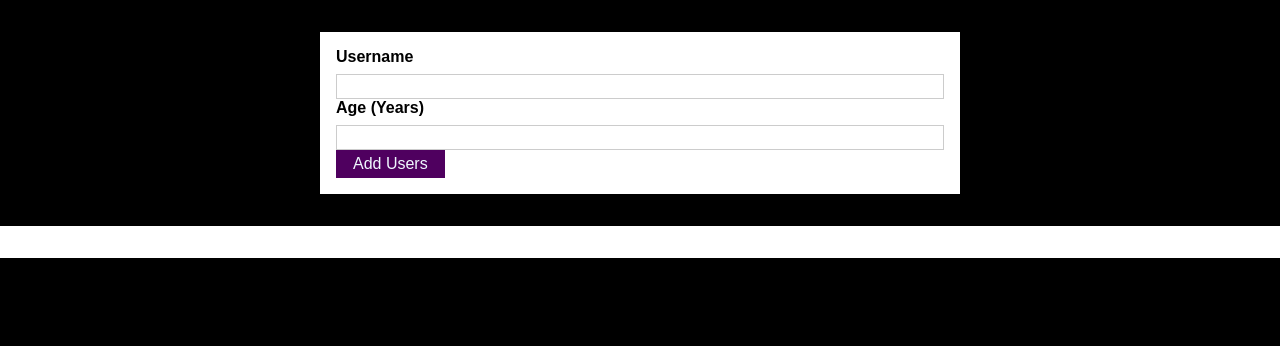
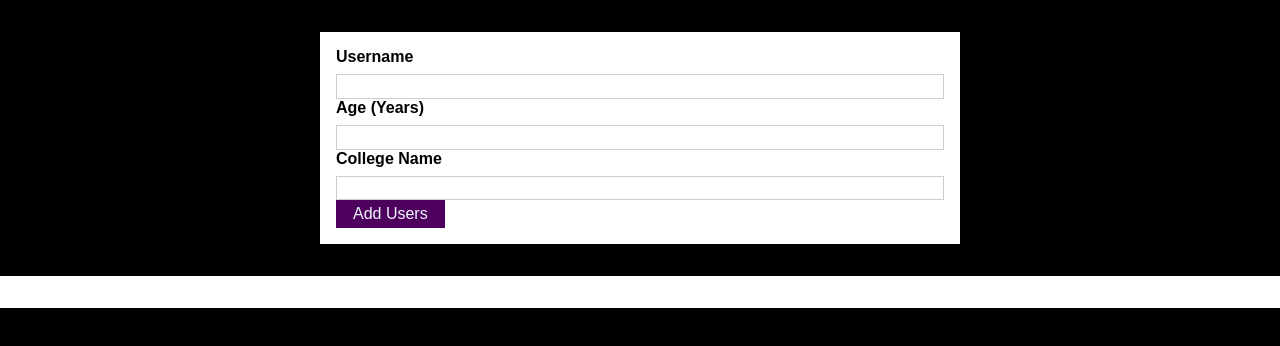
Before and after one commit to mithunkumar123x/Simple-React-Project, a React (Create React App) app in the folder 01reactproject/: page / in a window 1280 px wide. Shown: the top 346 px of the page. Built offline with nearby package versions, Linux system fonts and the light colour scheme.

Commit message:
adding college name ref

```diff
--- a/01reactproject/src/components/Users/AddUser.js
+++ b/01reactproject/src/components/Users/AddUser.js
@@ -1,4 +1,4 @@
-import React, {useState} from 'react' ;
+import React, {useState, useRef} from 'react' ;
 import Card from '../UI/Card'
 import classes from './AddUser.module.css';
 import Button  from '../UI/Button';
@@ -9,34 +9,37 @@
 
 
 const AddUser = (props) => {
-    const [enteredUsername, setEnteredUsername] = useState('');
-    const [enteredAge, setEnteredAge ] = useState('');
+   const nameInputRef = useRef();
+   const ageInputRef = useRef();
+   const collegeInputRef = useRef();
+
+
     const  [error , setError ] = useState();
 
     const adduserHandler = (event) => {
         event.preventDefault();
-        if (enteredUsername.trim().length === 0 || enteredAge.trim().length === 0){
+        const enteredName = nameInputRef.current.value;
+        const enteredUserAge = ageInputRef.current.value;
+        console.log(collegeInputRef);
+        const enteredCollege = collegeInputRef.current.value;
+
+        if (enteredName.trim().length === 0 || enteredUserAge.trim().length === 0 || enteredCollege.trim().length === 0){
           setError({
             title: 'Invalid input',
-            message: 'Please enter a valid name and age (non-empty values).'
+            message: 'Please enter a valid name and age and college Name (non-empty values).'
           });
           return;
         }
-        if (+enteredAge < 1) {
+        if (+enteredUserAge < 1) {
           return;
         }
-        props.onAddUser(enteredUsername,enteredAge);
-        setEnteredUsername('');
-        setEnteredAge('');
-    };
+        props.onAddUser(enteredName,enteredUserAge,enteredCollege);
+        nameInputRef.current.value = '';
+        ageInputRef.current.value = '';
+        collegeInputRef.current.value = '';
 
-    const usernameChangeHandler = (event) => {
-      setEnteredUsername(event.target.value);
-    }
+      };
 
-    const ageChangeHandler = (event) => {
-      setEnteredAge(event.target.value);
-    }
 
     const errorHandler  = () => {
       setError(null);
@@ -49,6 +52,7 @@
       title = {error.title}
       message = {error.message}
       onConfirm = {errorHandler}
+
       />
       )}
       <Card className = {classes.input}>
@@ -57,15 +61,19 @@
           <input
            id="username"
            type="text"
-           value={enteredUsername}
-           onChange={usernameChangeHandler}
+           ref = {nameInputRef}
          />
          <label htmlFor='age'>Age (Years)</label>
         <input
           id="age"
           type="number"
-          value={enteredAge}
-          onChange={ageChangeHandler}
+          ref={ageInputRef}
+         />
+         <label htmlFor='collegename'>College Name</label>
+         <input
+         id="collegename"
+         type="text"
+         ref={collegeInputRef}
          />
         <Button type='submit'>Add Users</Button>
        </form>
--- a/01reactproject/src/components/Users/UserList.js
+++ b/01reactproject/src/components/Users/UserList.js
@@ -9,7 +9,7 @@
             <ul>
             {props.users.map((user) => (
                 <li key= {user.id}>
-                    {user.name} ({user.age} years old)
+                    {user.name} , {user.college ? `${user.college}` : ''} ( {user.age} years old )
                 </li>
             ) )}
         </ul>
```
